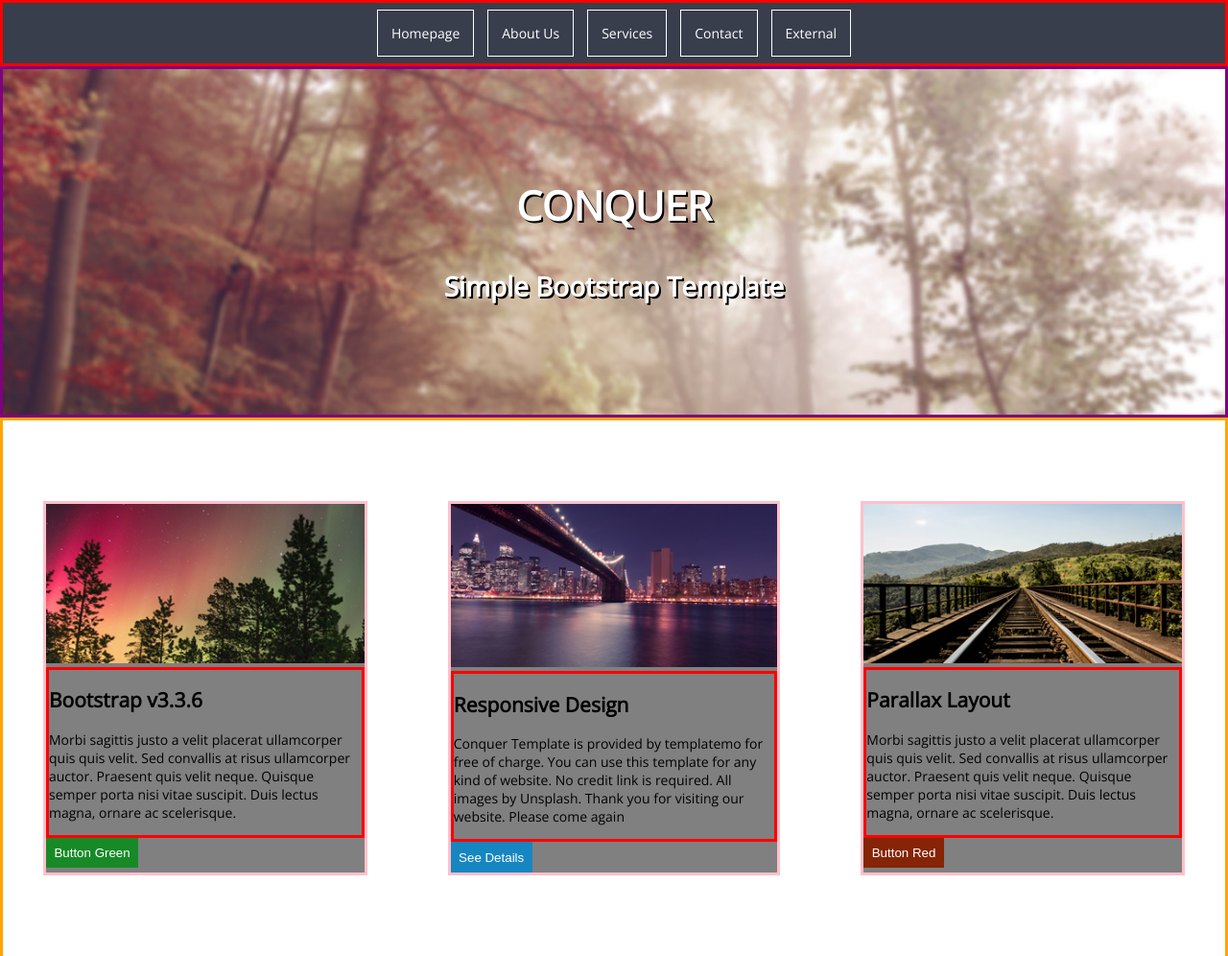
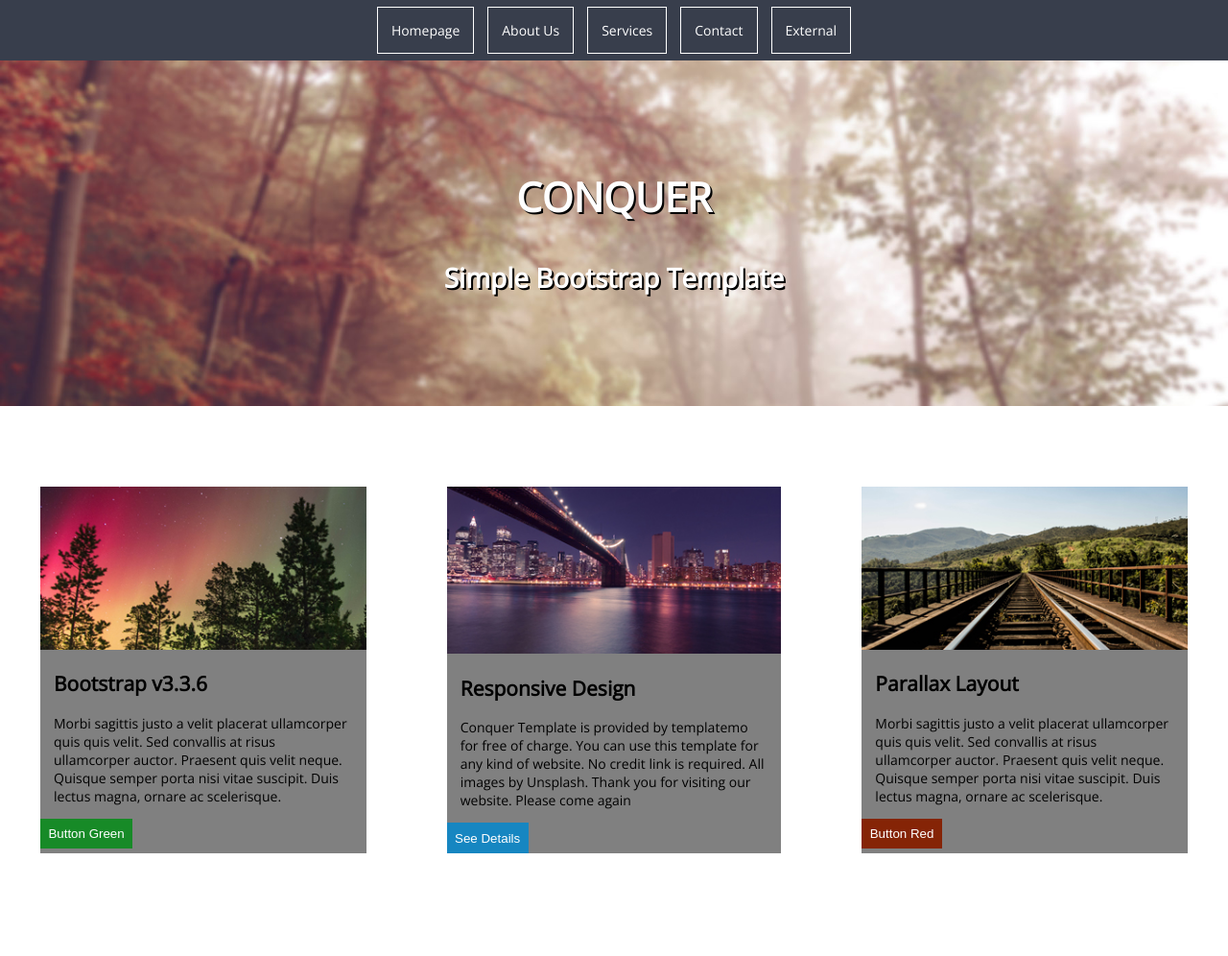
Before and after one commit to David-E-Alvarez/Conquer, a plain HTML site: page index.html in a window 1280 px wide. Shown: the top 996 px of the page at 96% size. Drawn offline with nearby package versions, Linux system fonts and the light colour scheme.

Commit message:
RIP no more with this moving on

```diff
--- a/styles.css
+++ b/styles.css
@@ -10,9 +10,6 @@ body{
 }
 
 #nav-container{
-    border-style: solid;
-    border-color: red;
-    border-width: medium;
     background-color: #383e4c;
 }
 
@@ -21,6 +18,7 @@ body{
     justify-content: center;
     padding: .5rem 1rem .5rem 1rem;
 }
+
 
 
 .button{ /*nav "buttons" */
@@ -35,9 +33,6 @@ body{
 
 
 #jumbotron{
-    border-style: solid;
-    border-color: purple;
-    border-width: medium;
     /*https://stackoverflow.com/questions/22247178/html-sections-100-height-of-viewport*/
     height: 45vh;
     display: flex;
@@ -58,18 +53,12 @@ body{
 }
 
 #div-cards{
-    border-style: solid;
-    border-color: orange;
-    border-width: medium;
     display: flex;
     flex-direction: row;
 }
 
 /*second section with two bigger cards than three smaller ones above it*/
 #two-divs-column-section{
-    border-style: solid;
-    border-color: yellow;
-    border-width: medium;
     display: flex;
     flex-direction: row;
 }
@@ -77,9 +66,6 @@ body{
 .card{
     /* background: #F2F2F2; */
     background: gray;
-    border-style: solid;
-    border-color: pink;
-    border-width: medium;
     margin: 6rem 3rem 6rem 3rem;
     /* width: 15vw; */
 }
@@ -95,8 +81,5 @@ body{
 }
 
 .txt-div{
-    border-style: solid;
-    border-color: red;
-    border-width: medium;
-    /* margin: 0 1rem 0 1rem; */
+    margin: 0 1rem 0 1rem;
 }
```
Also changed, not shown: index.html (+1 -0 lines).
